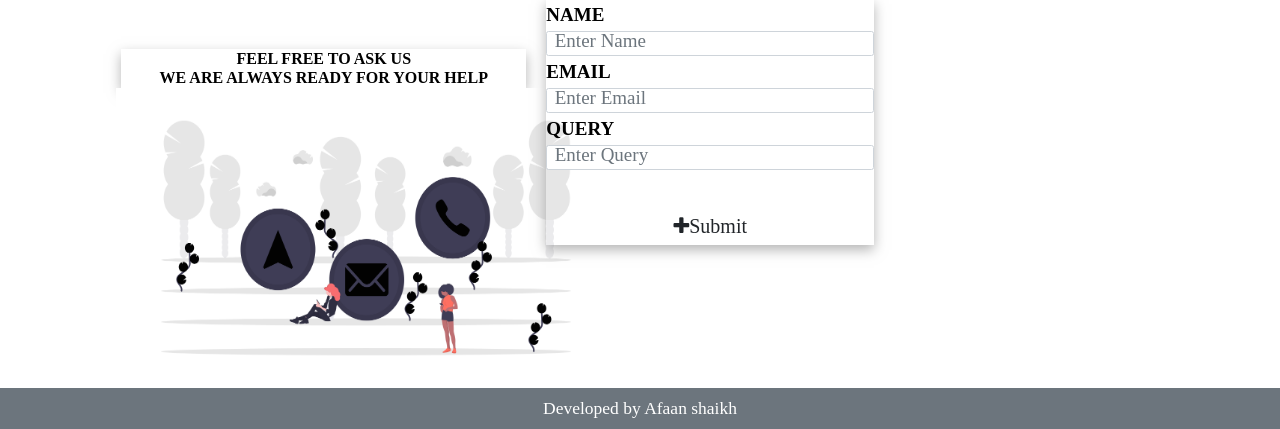
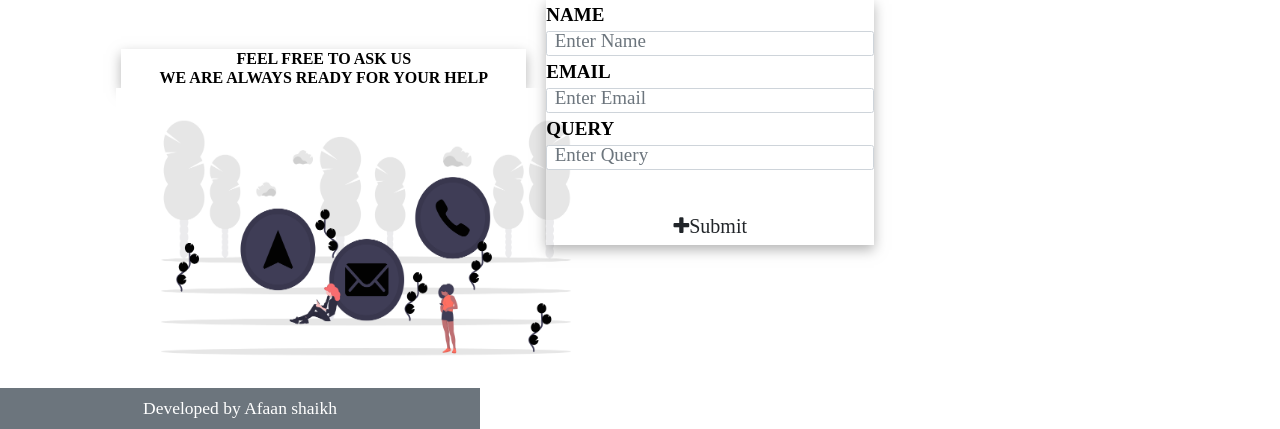
Before and after one commit to Sharedspace28/sharedspace28, a PHP site: page / in a window 1280 px wide. Shown: the part 2550-2979 px from the top of the page. Run offline with PHP 8.4, Linux system fonts and the light colour scheme; some libraries are stand-ins or nearby versions; some web fonts are replaced.

Commit message:
Update index.php

```diff
--- a/index.php
+++ b/index.php
@@ -464,7 +464,7 @@ Hello to everybody who is reading I am khushi powar, 19 year old Girl who likes
   </div>
   <div class="col-lg-2">
   <div class="card ">
-  <div class="card-header text-white bg-dark mb-3" style="max-width: 25rem;">
+  <div class="card-header text-white bg-dark mb-3" style="max-width: 40rem;">
    <h2> Follow me </h2>
   </div>
   <div class="card-body">
@@ -585,7 +585,7 @@ Providing readers with good content according to your topic <br>
 
 <div class="col-xs-12">
 
-  <footer class="page-footer font-small footer btn-secondary" style=" background-color: 48;">
+  <footer class="page-footer font-small footer btn-secondary" style="width:480px;background-color: 48;">
   <!-- Copyright -->
 
   <div class="footer-copyright text-center py-3">
```
